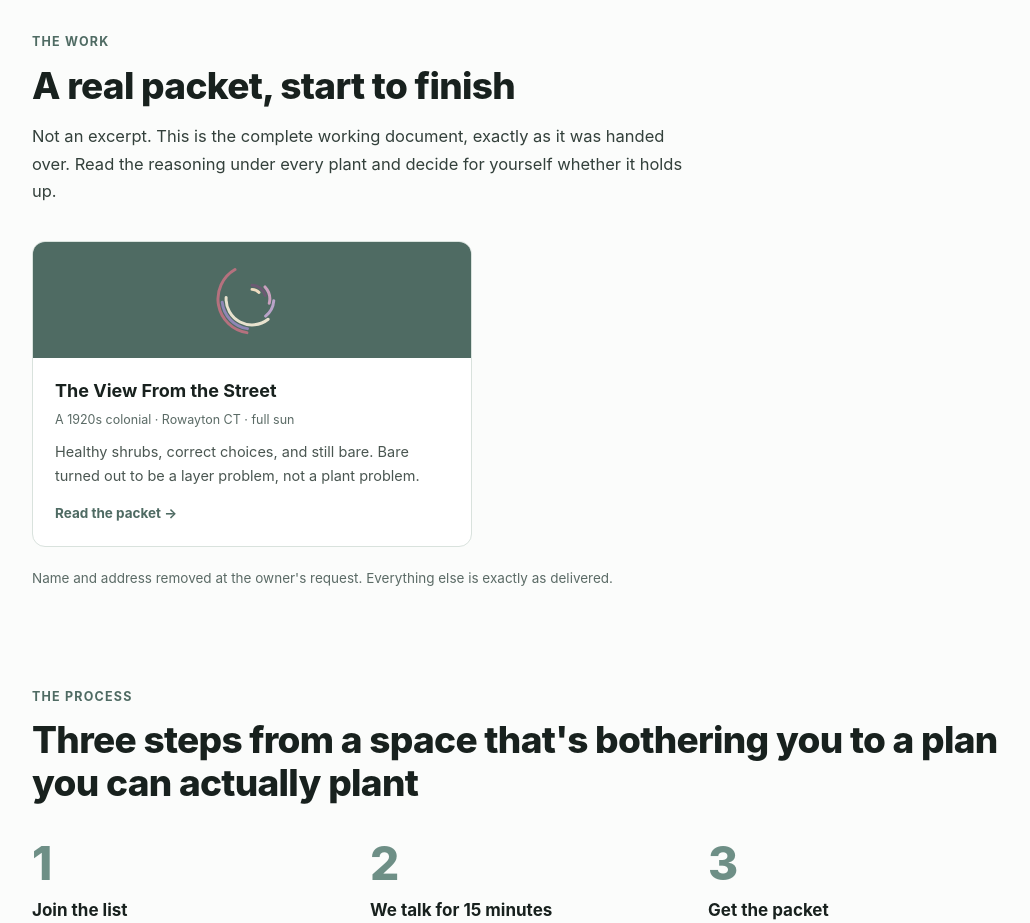
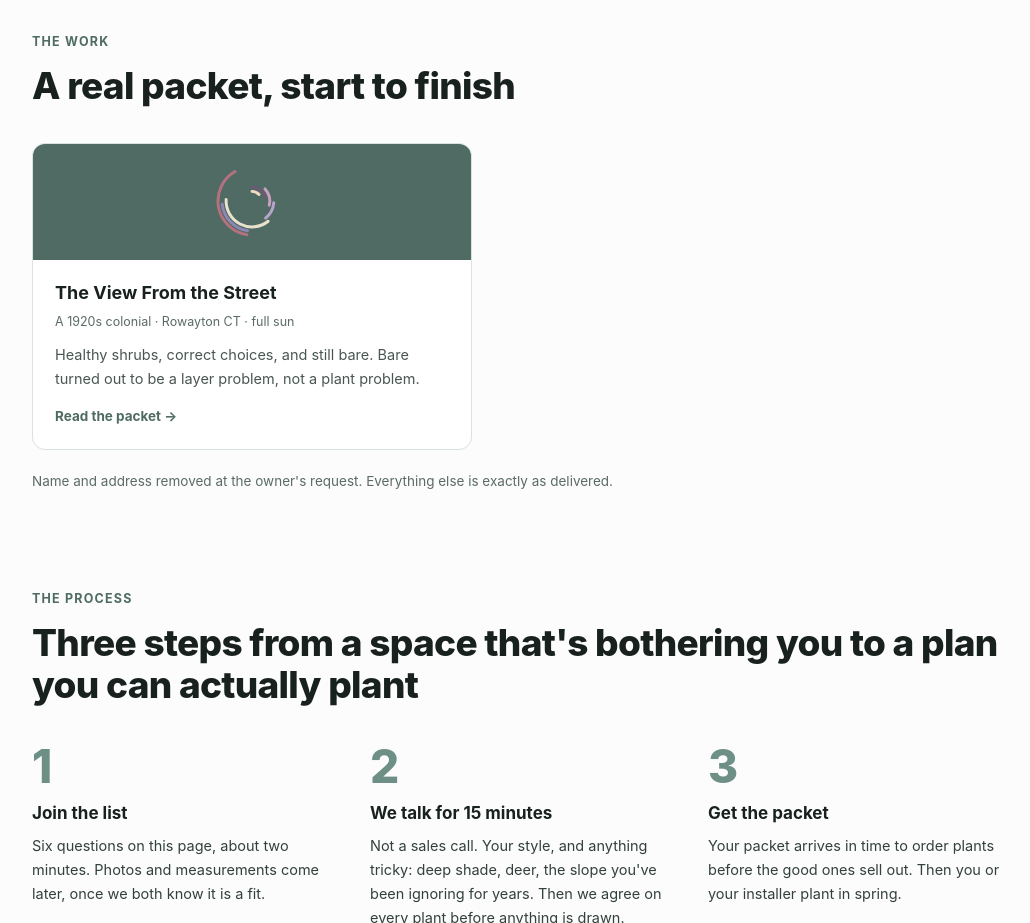
Before and after one commit to kaitsennatt/bloomdays-site, a plain HTML site: page index.html in a window 1280 px wide. Shown: the part 4780-5703 px from the top of the page, without its empty margins (120-1150 px from the left). Drawn offline with Linux system fonts and the light colour scheme.

Commit message:
Current Bennet packet, five rules, cut intro line

```diff
--- a/index.html
+++ b/index.html
@@ -241,7 +241,6 @@
   <section>
     <div class="kicker">The work</div>
     <h2>A real packet, start to finish</h2>
-    <p>Not an excerpt. This is the complete working document, exactly as it was handed over. Read the reasoning under every plant and decide for yourself whether it holds up.</p>
     <div class="work">
 
       <a class="wcard" href="work/view-from-the-street.html">
```
